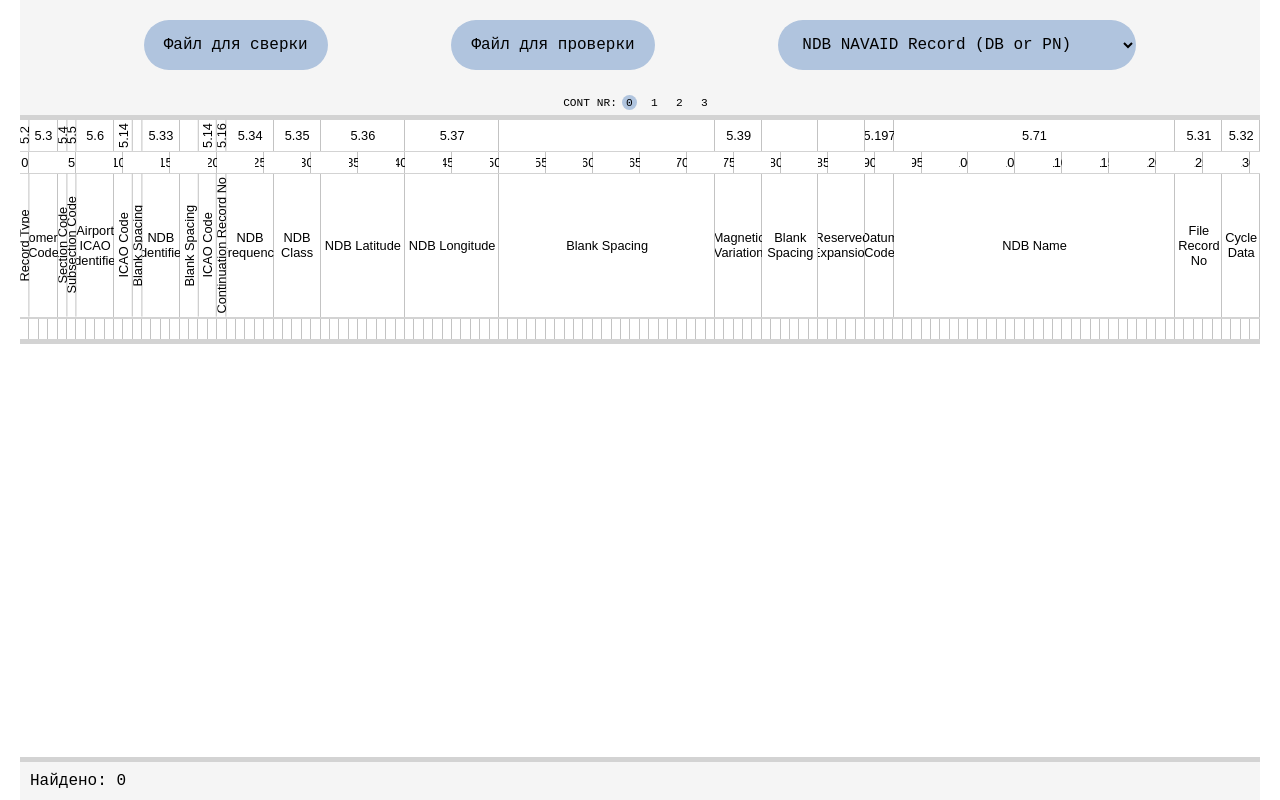
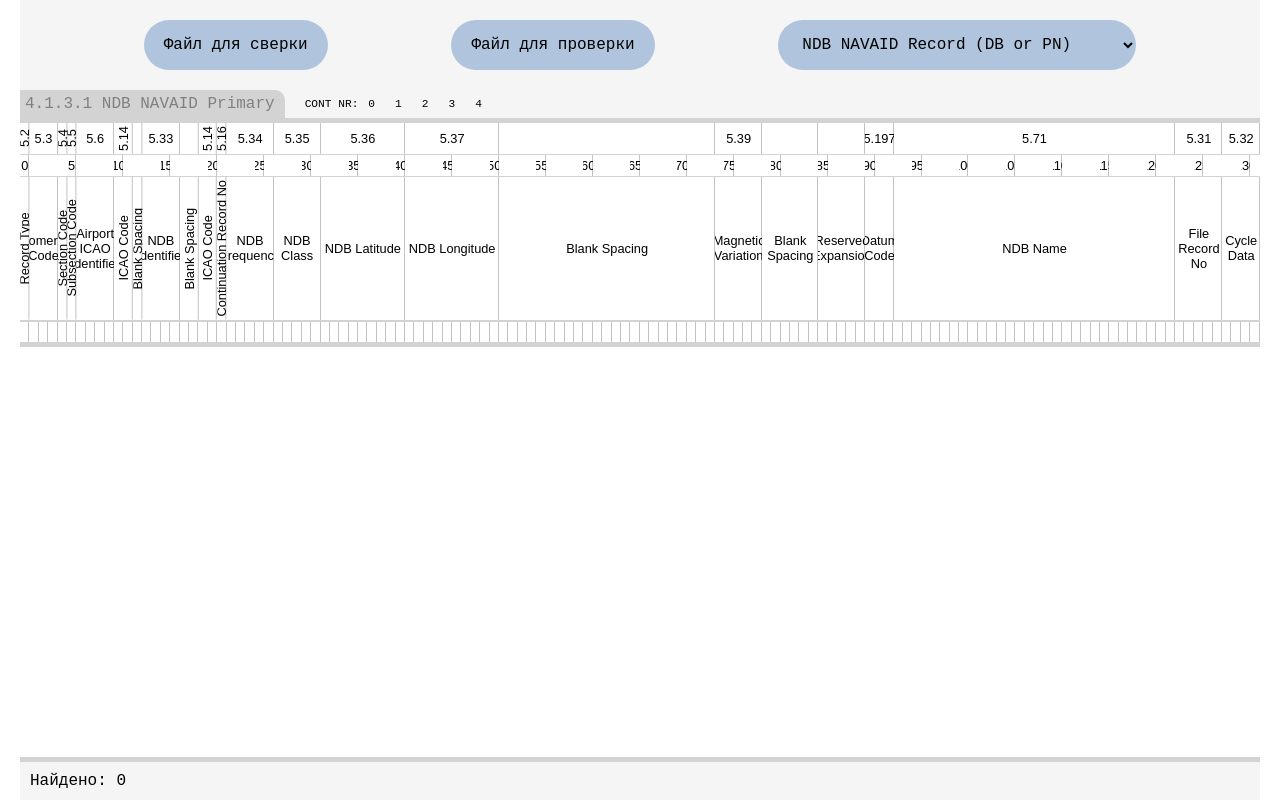
Before and after one commit to andrey-trofimov/arinc, a React app: page / in a window 1280 px wide. Built offline with nearby package versions, Linux system fonts and the light colour scheme.

Commit message:
add layout title

```diff
--- a/src/components/Arinc/ContNr/index.js
+++ b/src/components/Arinc/ContNr/index.js
@@ -1,3 +1,4 @@
+import { useState } from "react";
 import { useDispatch, useSelector } from "react-redux";
 import { setContNr, setRegExp } from "../../../redux/slice/dbSlice";
 import { arincLayout } from "../../../constants/arincLayout";
@@ -6,8 +7,9 @@ import "./style.scss";
 function ContNr() {
     let dispatch = useDispatch();
     let { layout, contNr, regExp } = useSelector(state => state.db);
+    let [style, setStyle] = useState(Array(arincLayout[layout].contNr.length + 1).fill(""));
 
-    function handlerClick(i) {
+    function handlerClick(i, n) {
         dispatch(setContNr(i))
 
         // Для 132 инпутов форимруется и диспачится новый шаблон, включающий contNr
@@ -16,8 +18,12 @@ function ContNr() {
         let flexArr = l.map(el => +el.name.match(/\(\d+\)/gi).join("").match(/\d/gi).join(""));
         let contNrIndexInLayout = l.findIndex(el => el.name.includes("Continuation Record No") || el.name.includes("Continuation Number") || el.name.includes("Continuation Record Number"));
         let contNrPositionInInputs = flexArr.reduce((acc, el, i, arr) => i < contNrIndexInLayout ? acc + el : acc, 0);
-        arr.splice(contNrPositionInInputs, 1, i)
+        arr.splice(contNrPositionInInputs, 1, i + n);
         let newArr = [...arr].map(el => (el === "") || (el === " ") ? "." : el).join("");
+
+        // Стили для CONT NR
+        let newStyle = style.map((_, j) => j === i + n ? "selected" : "");
+        setStyle(newStyle);
 
         dispatch(setRegExp(newArr));
     }
@@ -26,9 +32,14 @@ function ContNr() {
     let contNrArr = arincLayout[layout].contNr;
 
     return (<div className="ContNr">
-        CONT NR:
-        {contNrArr.map((el, i) => (<div key={i} onClick={() => handlerClick(i)} className={i === contNr ? "selected" : ""}>{i}</div>))}
-    </div>)
+        <div className="layout-title">{arincLayout[layout].contNr[contNr].title}</div>
+        <div className="layout-cont-number">
+            CONT NR:
+            {<span onClick={() => handlerClick(0, 0)} className={style[0]}>0</span>}
+            {contNrArr.map((el, i) => (<span key={i} onClick={() => handlerClick(i, 1)} className={style[i + 1]}>{i + 1}</span>))}
+        </div>
+        <div></div>
+    </div >)
 }
 
 export default ContNr;
--- a/src/components/Arinc/ContNr/style.scss
+++ b/src/components/Arinc/ContNr/style.scss
@@ -2,18 +2,18 @@
 
 .ContNr {
     display: flex;
-    justify-content: center;
+    justify-content:flex-start;
     align-items: center;
     font-size: 0.7rem;
     background-color: whitesmoke;
 
     div {
-        display: flex;
-        justify-content: center;
-        align-items: center;
-        width: 15px;
-        height: 15px;
+        padding: 5px;
+    }
+
+    span {
         margin: 5px;
+        padding: 5px;
 
         border-radius: 50px;
         vertical-align: baseline;
@@ -32,4 +32,19 @@
     .selected {
         background-color: lightsteelblue;
     }
+
+    .layout-cont-number {
+        flex: 2;
+        padding-left: 20px;
+    }
+
+    .layout-title {
+        background-color: lightgray;
+
+        font-size: 1rem;
+        color: gray;
+        border-top-right-radius: 10px;
+        padding-right: 10px;
+    }
+
 }
--- a/src/components/Result/index.js
+++ b/src/components/Result/index.js
@@ -15,7 +15,7 @@ function Result() {
     // Границы колонок
     let l = arincLayout[layout].contNr[contNr].layout;
     let flexArr = l.map(el => +el.name.match(/\(\d+\)/gi).join("").match(/\d/gi).join(""));
-    let border = flexArr.map((el, i) => flexArr.slice(0, i).reduce((acc, el, i, arr) => acc + el, 0));
+    let border = flexArr.map((el, i) => flexArr.slice(0, i + 1).reduce((acc, el, i, arr) => acc + el, 0));
 
     function sortSubDb(db) {
         let arr = [];
```
